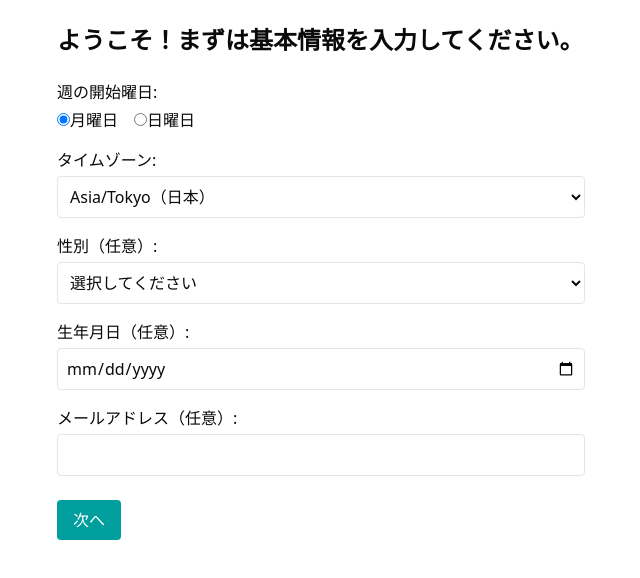
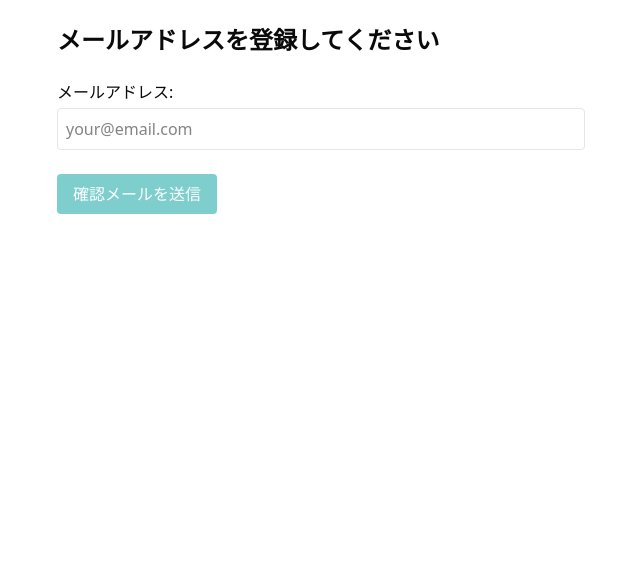
Before and after one commit to giraffeduck/michibiki-v2, a Next.js app: page /onboarding/step1 in a window 1280 px wide. Shown: the top 578 px of the page, without its empty margins (319-959 px from the left). Built offline with nearby package versions, Linux system fonts and the light colour scheme.

Commit message:
feat: add email verification flow (step1 + email send/verify API)

```diff
--- /dev/null
+++ b/src/app/api/send-verification-email/route.ts
@@ -0,0 +1,82 @@
+// src/app/api/send-verification-email/route.ts
+
+import { NextResponse } from 'next/server'
+import { createClient } from '@supabase/supabase-js'
+import { Resend } from 'resend'
+import jwt from 'jsonwebtoken'
+import { cookies } from 'next/headers'
+
+const resend = new Resend(process.env.RESEND_API_KEY)
+const supabase = createClient(
+  process.env.NEXT_PUBLIC_SUPABASE_URL!,
+  process.env.SUPABASE_SERVICE_ROLE_KEY!
+)
+
+export async function POST(req: Request) {
+  const { email } = await req.json()
+
+  if (!email) {
+    return NextResponse.json({ error: 'メールアドレスが必要です' }, { status: 400 })
+  }
+
+  const cookieStore = cookies()
+  const user_id = cookieStore.get('user_id')?.value
+
+  if (!user_id) {
+    return NextResponse.json({ error: 'ログイン情報が確認できません' }, { status: 401 })
+  }
+
+  // user_id に対応する strava_id を取得
+  const { data: user, error: userError } = await supabase
+    .from('users')
+    .select('strava_id')
+    .eq('id', user_id)
+    .single()
+
+  if (userError || !user?.strava_id) {
+    return NextResponse.json({ error: 'ユーザー情報が取得できませんでした' }, { status: 404 })
+  }
+
+  const strava_id = user.strava_id
+
+  // 重複チェック
+  const { data: existingUsers, error: queryError } = await supabase
+    .from('users')
+    .select('id')
+    .eq('email', email)
+
+  if (queryError) {
+    return NextResponse.json({ error: queryError.message }, { status: 500 })
+  }
+
+  if (existingUsers.length > 0) {
+    return NextResponse.json({ error: 'このメールアドレスは既に使用されています' }, { status: 409 })
+  }
+
+  // トークン発行（署名付きJWT、有効期限10分）
+  const token = jwt.sign(
+    { email, strava_id },
+    process.env.EMAIL_VERIFICATION_SECRET!,
+    { expiresIn: '10m' }
+  )
+
+  const verifyUrl = `${process.env.NEXT_PUBLIC_BASE_URL}/api/verify-email?token=${token}`
+
+  try {
+    await resend.emails.send({
+      from: process.env.EMAIL_SENDER_ADDRESS!,
+      to: email,
+      subject: '【Michibiki】メールアドレスの確認',
+      html: `
+        <p>以下のリンクをクリックしてメールアドレスを確認してください。</p>
+        <p><a href="${verifyUrl}">${verifyUrl}</a></p>
+        <p>有効期限は10分間です。</p>
+      `,
+    })
+
+    return NextResponse.json({ message: '確認メールを送信しました' })
+  } catch (err) {
+    console.error('Email send error:', err)
+    return NextResponse.json({ error: 'メール送信に失敗しました' }, { status: 500 })
+  }
+}
--- /dev/null
+++ b/src/app/api/verify-email/route.ts
@@ -0,0 +1,49 @@
+// src/app/api/verify-email/route.ts
+
+import { NextResponse } from 'next/server'
+import { createClient } from '@supabase/supabase-js'
+import jwt from 'jsonwebtoken'
+
+const supabase = createClient(
+  process.env.NEXT_PUBLIC_SUPABASE_URL!,
+  process.env.SUPABASE_SERVICE_ROLE_KEY!
+)
+
+export async function GET(req: Request) {
+  const { searchParams } = new URL(req.url)
+  const token = searchParams.get('token')
+
+  if (!token) {
+    return NextResponse.redirect(`${process.env.NEXT_PUBLIC_BASE_URL}/onboarding/error?reason=missing-token`, { status: 302 })
+  }
+
+  try {
+    const decoded = jwt.verify(token, process.env.EMAIL_VERIFICATION_SECRET!) as {
+      email: string
+      strava_id: number
+    }
+
+    const { email, strava_id } = decoded
+
+    // 該当ユーザーを更新
+    const { error: updateError } = await supabase
+      .from('users')
+      .update({
+        email,
+        email_verified: true
+      })
+      .eq('strava_id', strava_id)
+
+    if (updateError) {
+      console.error('Supabase update error:', updateError)
+      return NextResponse.redirect(`${process.env.NEXT_PUBLIC_BASE_URL}/onboarding/error?reason=db`, { status: 302 })
+    }
+
+    // 成功時：step2へ
+    return NextResponse.redirect(`${process.env.NEXT_PUBLIC_BASE_URL}/onboarding/step2`, { status: 302 })
+
+  } catch (err) {
+    console.error('JWT decode error:', err)
+    return NextResponse.redirect(`${process.env.NEXT_PUBLIC_BASE_URL}/onboarding/error?reason=invalid-token`, { status: 302 })
+  }
+}
--- a/src/app/onboarding/step1/page.tsx
+++ b/src/app/onboarding/step1/page.tsx
@@ -1,113 +1,70 @@
 // src/app/onboarding/step1/page.tsx
 'use client'
 
-import { useRouter } from 'next/navigation'
 import { useState } from 'react'
 
 export default function OnboardingStep1() {
-  const router = useRouter()
-  const [weekStartDay, setWeekStartDay] = useState('Monday')
-  const [timezone, setTimezone] = useState('Asia/Tokyo')
-  const [gender, setGender] = useState('')
-  const [birthDate, setBirthDate] = useState('')
   const [email, setEmail] = useState('')
+  const [message, setMessage] = useState<string | null>(null)
+  const [error, setError] = useState<string | null>(null)
+  const [loading, setLoading] = useState(false)
 
-  const handleNext = () => {
-    const query = new URLSearchParams({
-      week_start_day: weekStartDay,
-      timezone,
-      gender,
-      birth_date: birthDate,
-      email,
-    }).toString()
+  const handleSendEmail = async () => {
+    setLoading(true)
+    setError(null)
+    setMessage(null)
 
-    router.push(`/onboarding/step2?${query}`)
+    try {
+      const res = await fetch('/api/send-verification-email', {
+        method: 'POST',
+        headers: { 'Content-Type': 'application/json' },
+        body: JSON.stringify({ email })
+      })
+
+      const data = await res.json()
+
+      if (res.ok) {
+        setMessage(data.message || '確認メールを送信しました。メールをご確認ください。')
+      } else {
+        setError(data.error || 'メール送信に失敗しました。')
+      }
+    } catch (err) {
+      setError('サーバーとの通信に失敗しました。')
+    } finally {
+      setLoading(false)
+    }
   }
 
   return (
     <main className="p-6 max-w-xl mx-auto">
-      <h1 className="text-2xl font-bold mb-6">ようこそ！まずは基本情報を入力してください。</h1>
-
-      <label className="block mb-4">
-        週の開始曜日:
-        <div className="mt-1">
-          <label className="mr-4">
-            <input
-              type="radio"
-              name="weekStartDay"
-              value="Monday"
-              checked={weekStartDay === 'Monday'}
-              onChange={() => setWeekStartDay('Monday')}
-            />
-            月曜日
-          </label>
-          <label>
-            <input
-              type="radio"
-              name="weekStartDay"
-              value="Sunday"
-              checked={weekStartDay === 'Sunday'}
-              onChange={() => setWeekStartDay('Sunday')}
-            />
-            日曜日
-          </label>
-        </div>
-      </label>
-
-      <label className="block mb-4">
-        タイムゾーン:
-        <select
-          value={timezone}
-          onChange={(e) => setTimezone(e.target.value)}
-          className="mt-1 block w-full border rounded p-2"
-        >
-          <option value="Asia/Tokyo">Asia/Tokyo（日本）</option>
-          <option value="UTC">UTC</option>
-          <option value="America/Los_Angeles">アメリカ西海岸</option>
-          <option value="Europe/London">ヨーロッパ（ロンドン）</option>
-        </select>
-      </label>
-
-      <label className="block mb-4">
-        性別（任意）:
-        <select
-          value={gender}
-          onChange={(e) => setGender(e.target.value)}
-          className="mt-1 block w-full border rounded p-2"
-        >
-          <option value="">選択してください</option>
-          <option value="Male">男性</option>
-          <option value="Female">女性</option>
-          <option value="Other">その他</option>
-        </select>
-      </label>
-
-      <label className="block mb-4">
-        生年月日（任意）:
-        <input
-          type="date"
-          value={birthDate}
-          onChange={(e) => setBirthDate(e.target.value)}
-          className="mt-1 block w-full border rounded p-2"
-        />
-      </label>
+      <h1 className="text-2xl font-bold mb-6">メールアドレスを登録してください</h1>
 
       <label className="block mb-6">
-        メールアドレス（任意）:
+        メールアドレス:
         <input
           type="email"
           value={email}
           onChange={(e) => setEmail(e.target.value)}
           className="mt-1 block w-full border rounded p-2"
+          placeholder="your@email.com"
+          required
         />
       </label>
 
       <button
-        onClick={handleNext}
-        className="bg-[#009F9D] text-white px-4 py-2 rounded hover:opacity-90"
+        onClick={handleSendEmail}
+        disabled={loading || !email}
+        className="bg-[#009F9D] text-white px-4 py-2 rounded hover:opacity-90 disabled:opacity-50"
       >
-        次へ
+        {loading ? '送信中…' : '確認メールを送信'}
       </button>
+
+      {message && (
+        <p className="mt-4 text-green-600 font-medium">{message}</p>
+      )}
+      {error && (
+        <p className="mt-4 text-red-600 font-medium">{error}</p>
+      )}
     </main>
   )
 }
```
